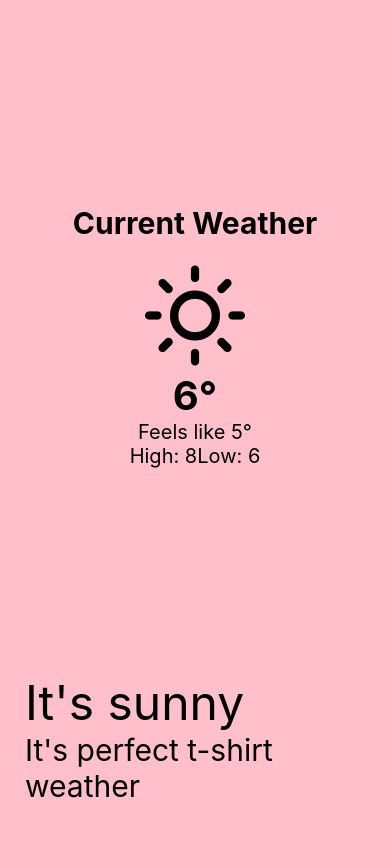
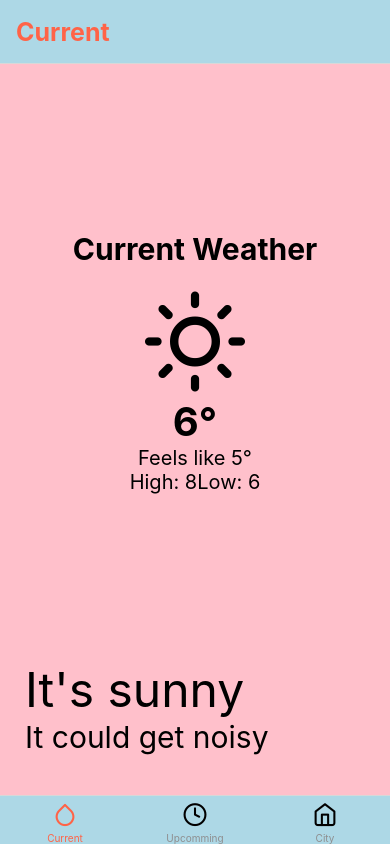
Before and after one commit to martinromario55/WeatherApp-React-Native, a React Native app: screen /Current in a window 390 px wide. Built offline with nearby package versions, Linux system fonts and the light colour scheme.

Commit message:
Extracting the Tabs

```diff
--- a/App.js
+++ b/App.js
@@ -1,23 +1,16 @@
-import { StyleSheet, Text, View, Platform } from 'react-native'
+import { Platform } from 'react-native'
 import { StatusBar as Status } from 'expo-status-bar'
 import React from 'react'
-import CurrentWeather from './screens/CurrentWeather'
-import UpcomingWeather from './screens/UpcomingWeather'
-import City from './screens/City'
+import { NavigationContainer } from '@react-navigation/native'
+import Tabs from './src/components/Tabs'
 
 const App = () => {
   return (
-    <View style={styles.container}>
+    <NavigationContainer>
       {Platform.OS === 'ios' && <Status style="auto" />}
-      <CurrentWeather />
-    </View>
+      <Tabs />
+    </NavigationContainer>
   )
 }
 
 export default App
-
-const styles = StyleSheet.create({
-  container: {
-    flex: 1
-  }
-})
--- a/package.json
+++ b/package.json
@@ -10,10 +10,14 @@
     "lint": "eslint ."
   },
   "dependencies": {
+    "@react-navigation/bottom-tabs": "^6.5.11",
+    "@react-navigation/native": "^6.1.9",
     "expo": "~50.0.5",
     "expo-status-bar": "~1.11.1",
     "react": "18.2.0",
-    "react-native": "0.73.2"
+    "react-native": "0.73.2",
+    "react-native-safe-area-context": "4.8.2",
+    "react-native-screens": "~3.29.0"
   },
   "devDependencies": {
     "@babel/core": "^7.20.0",
--- /dev/null
+++ b/src/components/Tabs.js
@@ -0,0 +1,73 @@
+/* eslint-disable react/no-unstable-nested-components */
+import React from 'react'
+import CurrentWeather from '../screens/CurrentWeather'
+import UpcomingWeather from '../screens/UpcomingWeather'
+import City from '../screens/City'
+import { createBottomTabNavigator } from '@react-navigation/bottom-tabs'
+import { Feather } from '@expo/vector-icons'
+
+const Tab = createBottomTabNavigator()
+
+const Tabs = () => {
+  return (
+    <Tab.Navigator
+      screenOptions={{
+        tabBarActiveTintColor: 'tomato',
+        tabBarInactiveColor: 'grey',
+        tabBarStyle: {
+          backgroundColor: 'lightblue'
+        },
+        headerStyle: {
+          backgroundColor: 'lightblue'
+        },
+        headerTitleStyle: {
+          fontWeight: 'bold',
+          fontSize: 25,
+          color: 'tomato'
+        }
+      }}
+    >
+      <Tab.Screen
+        name={'Current'}
+        component={CurrentWeather}
+        options={{
+          tabBarIcon: ({ focused }) => (
+            <Feather
+              name={'droplet'}
+              size={25}
+              color={focused ? 'tomato' : 'black'}
+            />
+          )
+        }}
+      />
+      <Tab.Screen
+        name={'Upcomming'}
+        component={UpcomingWeather}
+        options={{
+          tabBarIcon: ({ focused }) => (
+            <Feather
+              name={'clock'}
+              size={25}
+              color={focused ? 'tomato' : 'black'}
+            />
+          )
+        }}
+      />
+      <Tab.Screen
+        name={'City'}
+        component={City}
+        options={{
+          tabBarIcon: ({ focused }) => (
+            <Feather
+              name={'home'}
+              size={25}
+              color={focused ? 'tomato' : 'black'}
+            />
+          )
+        }}
+      />
+    </Tab.Navigator>
+  )
+}
+
+export default Tabs
--- a/screens/City.js
+++ b/src/screens/City.js
@@ -26,7 +26,7 @@ const City = () => {
   return (
     <SafeAreaView style={container}>
       <ImageBackground
-        source={require('../assets/city-background.jpg')}
+        source={require('../../assets/city-background.jpg')}
         style={image}
       >
         <View style={cityWrapper}>
--- a/screens/CurrentWeather.js
+++ b/src/screens/CurrentWeather.js
@@ -2,6 +2,7 @@ import React from 'react'
 import { StyleSheet, Text, View, SafeAreaView } from 'react-native'
 import { Feather } from '@expo/vector-icons'
 import RowText from '../components/RowText'
+import { weatherType } from '../utilities/weatherType'
 
 export default function CurrentWeather() {
   const {
@@ -33,7 +34,7 @@ export default function CurrentWeather() {
       </View>
       <RowText
         messageOne={"It's sunny"}
-        messageTwo={"It's perfect t-shirt weather"}
+        messageTwo={weatherType['Thunderstorm'].message}
         containerStyles={bodyWrapper}
         messageOneStyles={description}
         messageTwoStyles={message}
--- a/screens/UpcomingWeather.js
+++ b/src/screens/UpcomingWeather.js
@@ -3,9 +3,7 @@ import {
   SafeAreaView,
   StyleSheet,
   Text,
-  View,
   StatusBar,
-  Image,
   ImageBackground
 } from 'react-native'
 import React from 'react'
@@ -63,7 +61,10 @@ const UpcomingWeather = () => {
   )
   return (
     <SafeAreaView style={container}>
-      <ImageBackground source={require('../assets/cloudy.jpg')} style={image}>
+      <ImageBackground
+        source={require('../../assets/cloudy.jpg')}
+        style={image}
+      >
         <Text>UpcomingWeather</Text>
         <FlatList
           data={DATA}
--- /dev/null
+++ b/src/utilities/weatherType.js
@@ -0,0 +1,42 @@
+export const weatherType = {
+  Thunderstorm: {
+    icon: 'zap',
+    message: 'It could get noisy',
+    backgroundColor: '#000'
+  },
+  Drizzle: {
+    icon: 'cloud-rain',
+    message: 'It could get rain little',
+    backgroundColor: '#36454f'
+  },
+  Rain: {
+    icon: 'umbrella',
+    message: 'You will need an umbrella',
+    backgroundColor: '#00f'
+  },
+  Snow: {
+    icon: 'cloud-snow',
+    message: 'Lets build a snowman',
+    backgroundColor: '#7f6065'
+  },
+  Clear: {
+    icon: 'sun',
+    message: 'It is perfect t-shirt weather',
+    backgroundColor: '#e47200'
+  },
+  Clouds: {
+    icon: 'cloud',
+    message: 'You could live in the clouds',
+    backgroundColor: '#363636'
+  },
+  Haze: {
+    icon: 'wind',
+    message: 'It might be a bit damp',
+    backgroundColor: '#58586e'
+  },
+  Mist: {
+    icon: 'align-justify',
+    message: 'It might be hard to see',
+    backgroundColor: '#3e3e37'
+  }
+}
```
Also changed, not shown: src/components/IconText.js (renamed from components/IconText.js), src/components/ListItem.js (renamed from components/ListItem.js), src/components/RowText.js (renamed from components/RowText.js), 1 other file (tests, documents, lock files or other folders).
